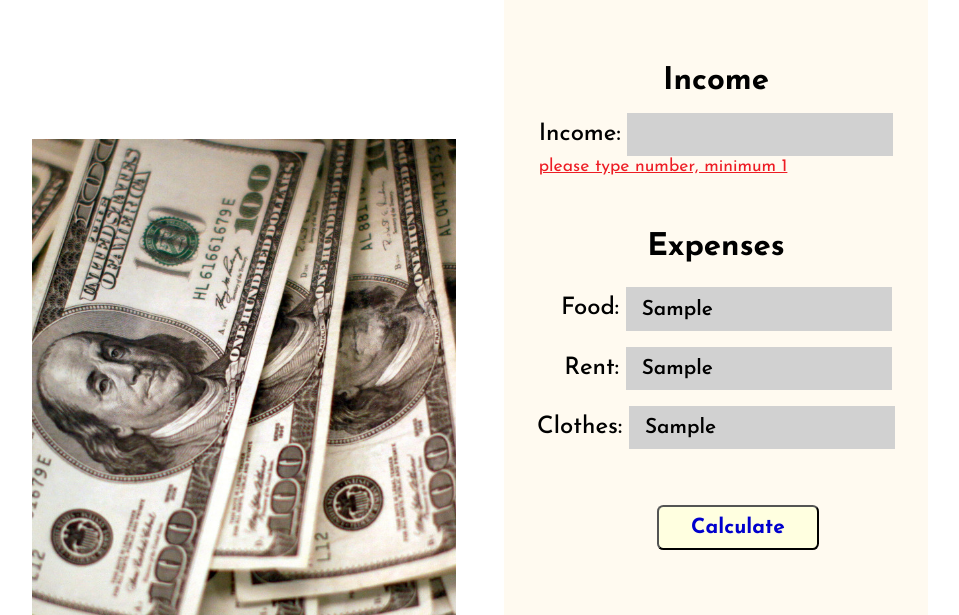
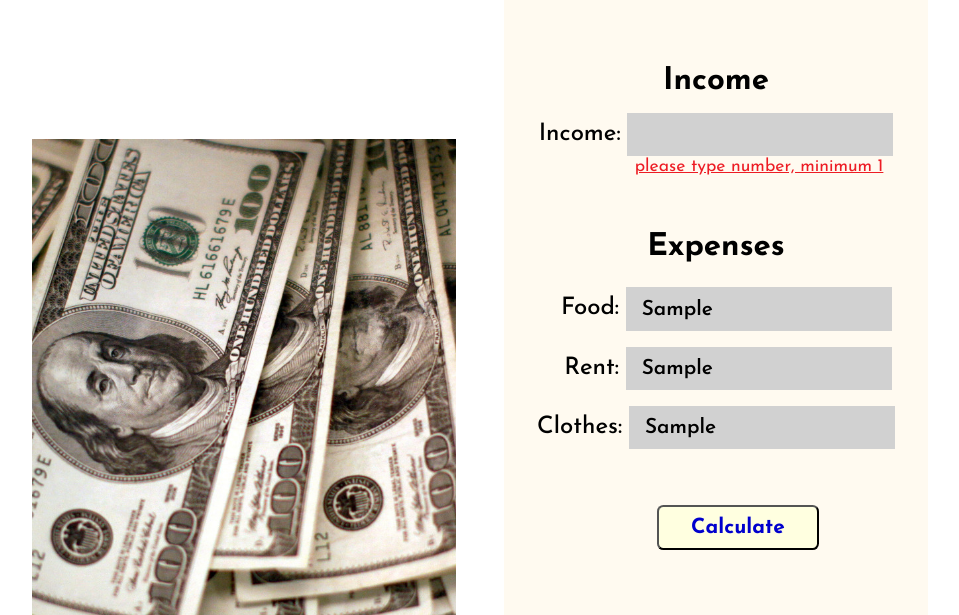
Before and after one commit to arafatlsn/MONEY___MASTER-ASSIGNMENT-5-, a plain HTML site: page index.html in a window 1280 px wide. Both pictures are taken after typing "Sample", "Sample", "Sample" into the empty fields and a click on the button "Calculate". Shown: the part 123-738 px from the top of the page, without its empty margins (160-1119 px from the left). Drawn offline with Linux system fonts and the light colour scheme.

Commit message:
income error prob solve

```diff
--- a/app.js
+++ b/app.js
@@ -35,7 +35,7 @@ document.getElementById('calculateButton').addEventListener('click', function(){
   }
   else{
     document.getElementById('incomeError').style.display = 'none'
-  }
+  };
   // used multi function
   // food handling
   errorHandling(foodInput, 'foodError')
--- a/style.css
+++ b/style.css
@@ -135,7 +135,7 @@ input{
   color: #ed1c24;
   display: none;
   margin-top: .1rem;
-  /* margin-left: 6rem; */
+  margin-left: 6rem;
 }
 #incomeSmallError{
   font-size: 1.1rem;
```
